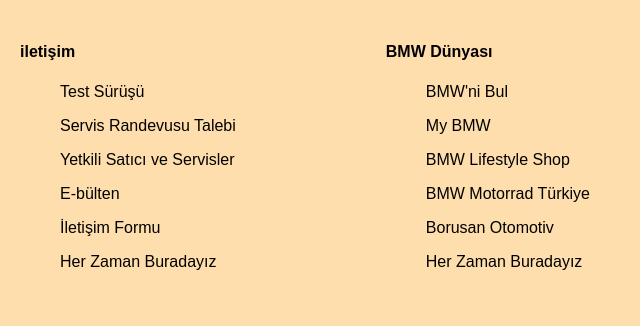
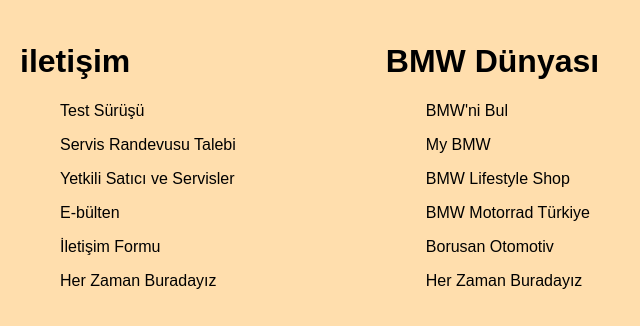
Before and after one commit to tasemre/motorcycles, a plain HTML site: page index.html in a window 1280 px wide. Shown: the part 1242-1568 px from the top of the page, without its empty margins (0-640 px from the left). Drawn offline with Linux system fonts and the light colour scheme.

Commit message:
day 2
sdfsdf

```diff
--- a/index.html
+++ b/index.html
@@ -31,7 +31,7 @@
     <div class="footer">
       <div class="container">
         <div>
-        <h4>iletişim</h4>
+        <h1>iletişim</h1>
       <ul>
         <a>Test Sürüşü</a>
       </ul>
@@ -51,8 +51,8 @@
         <a>Her Zaman Buradayız</a>
       </ul></div>
 
-      <div >
-        <h4>BMW Dünyası</h4>
+      <div>
+        <h1>BMW Dünyası</h1>
         <ul><a>BMW'ni Bul</a></ul>
       </ul>
       <ul>
```
